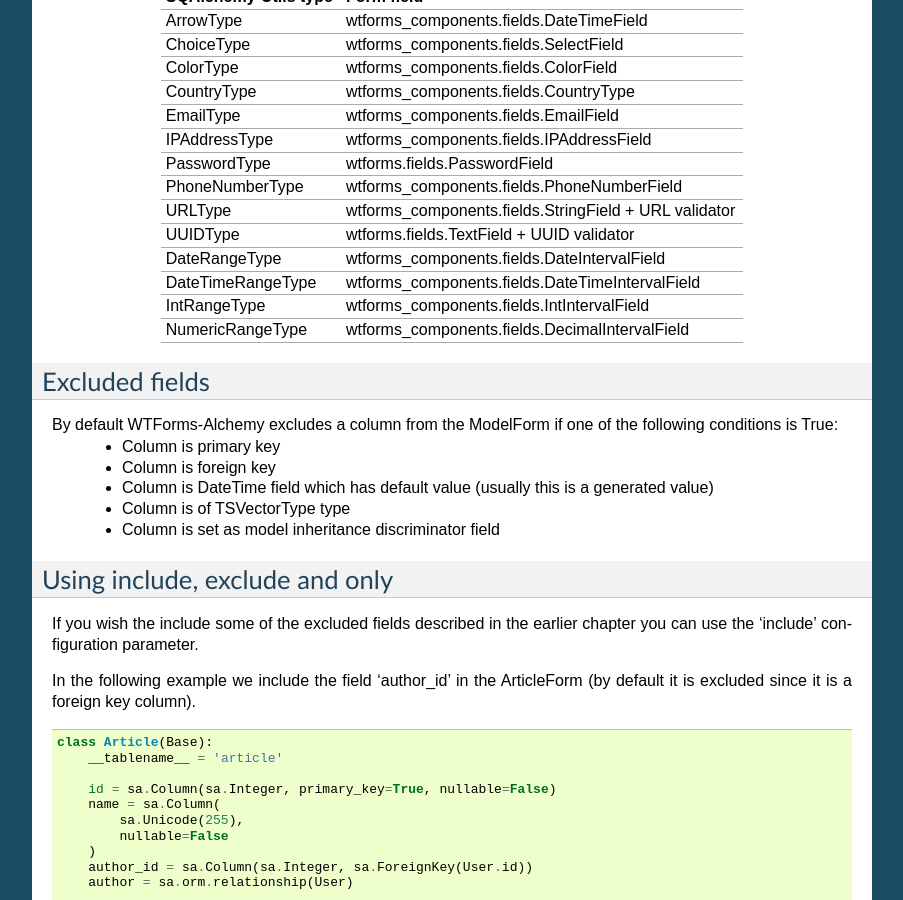
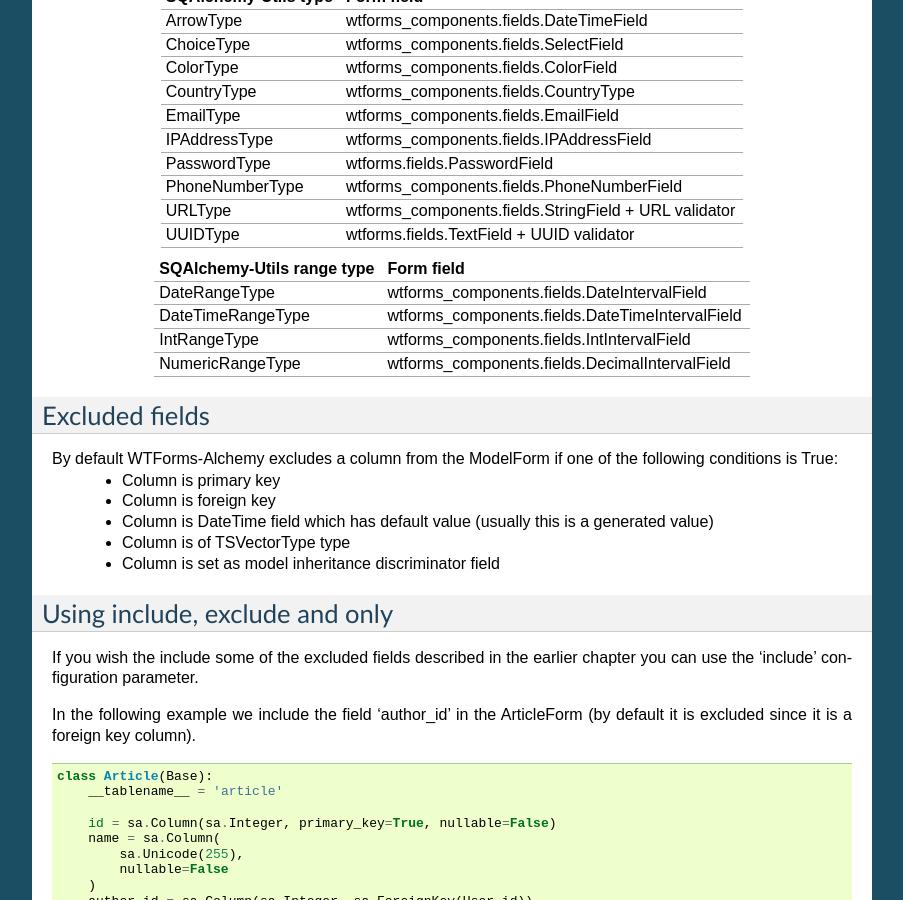
Before and after one commit to kvesteri/wtforms-alchemy, a Sphinx documentation site: the page built from docs/column_conversion.rst, in a window 1280 px wide and 900 px high, scrolled down 688 px. Shown: the whole window, without its empty margins (198-1101 px from the left). Built offline with Sphinx 7.4.7, drawn with Linux system fonts in a browser that asks for light colours.

Commit message:
Split tables

```diff
--- a/docs/column_conversion.rst
+++ b/docs/column_conversion.rst
@@ -47,7 +47,12 @@ WTForms-Alchemy also supports many types provided by SQLAlchemy-Utils.
     PhoneNumberType                     wtforms_components.fields.PhoneNumberField
     URLType                             wtforms_components.fields.StringField + URL validator
     UUIDType                            wtforms.fields.TextField + UUID validator
+====================================    =================
 
+
+====================================    =================
+ **SQAlchemy-Utils range type**         **Form field**
+------------------------------------    -----------------
     DateRangeType                       wtforms_components.fields.DateIntervalField
     DateTimeRangeType                   wtforms_components.fields.DateTimeIntervalField
     IntRangeType                        wtforms_components.fields.IntIntervalField
```
